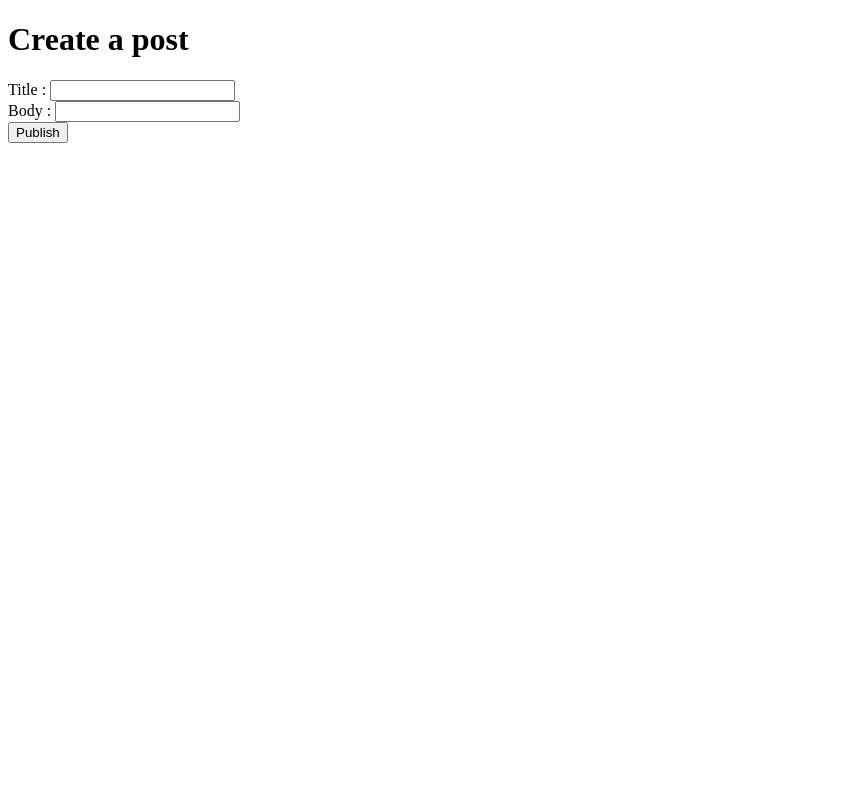
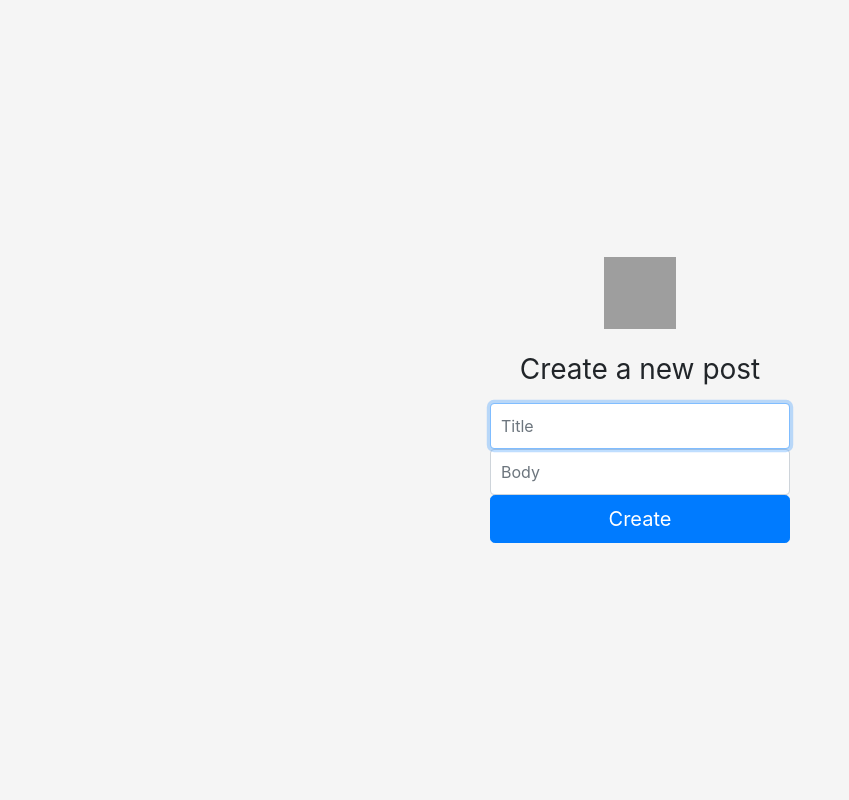
Before and after one commit to diegocasillas/dawn-framework, a PHP site: page /miniframework/app/views/posts/create.view.php in a window 1280 px wide. Shown: the whole page, without its empty margins (0-849 px from the left). Run offline with PHP 8.4, Linux system fonts and the light colour scheme; some libraries are stand-ins or nearby versions; grey boxes are pictures that could not be loaded.

Commit message:
Modify views

```diff
--- a/app/views/posts/create.view.php
+++ b/app/views/posts/create.view.php
@@ -1,21 +1,75 @@
 <!DOCTYPE html>
-<html>
+<html lang="en">
 <head>
-    <title>Create post</title>
+    <meta charset="UTF-8">
+    <meta name="viewport" content="width=device-width, initial-scale=1.0">
+    <meta http-equiv="X-UA-Compatible" content="ie=edge">
+    <title>Edit</title>
+    <link rel="stylesheet" href="http://localhost/miniframework/node_modules/bootstrap/dist/css/bootstrap.css">
+    <style>
+        html,
+body {
+  height: 100%;
+}
+
+body {
+  display: -ms-flexbox;
+  display: -webkit-box;
+  display: flex;
+  -ms-flex-align: center;
+  -ms-flex-pack: center;
+  -webkit-box-align: center;
+  align-items: center;
+  -webkit-box-pack: center;
+  justify-content: center;
+  padding-top: 40px;
+  padding-bottom: 40px;
+  background-color: #f5f5f5;
+}
+
+.form-signin {
+  width: 100%;
+  max-width: 330px;
+  padding: 15px;
+  margin: 0 auto;
+}
+.form-signin .checkbox {
+  font-weight: 400;
+}
+.form-signin .form-control {
+  position: relative;
+  box-sizing: border-box;
+  height: auto;
+  padding: 10px;
+  font-size: 16px;
+}
+.form-signin .form-control:focus {
+  z-index: 2;
+}
+.form-signin input[type="email"] {
+  margin-bottom: -1px;
+  border-bottom-right-radius: 0;
+  border-bottom-left-radius: 0;
+}
+.form-signin input[type="password"] {
+  margin-bottom: 10px;
+  border-top-left-radius: 0;
+  border-top-right-radius: 0;
+}
+    </style>
 </head>
-<body>
-    <h1>Create a post</h1>
 
-    <form action="/miniframework/posts" method="post">
-        <div>
-            Title : <input type="text" name="title">
-        </div>
-        <div>
-            Body : <input type="text" name="body">
-        </div>
-        <div>
-            <input type="submit" value="Publish">
-        </div>
+  <body class="text-center">
+    <form action="create" method="post" class="form-signin">
+      <img class="mb-4" src="https://files.gamebanana.com/img/ico/sprays/lmoa.png" alt="" width="72" height="72">
+      <h1 class="h3 mb-3 font-weight-normal">Create a new post</h1>
+      <label for="inputTitle" class="sr-only">Title</label>
+      <input type="text" name="title" id="inputTitle" class="form-control" placeholder="Title" autofocus >
+      <label for="inputBody" class="sr-only">Body</label>
+      <input type="text" name="body" id="inputBody" class="form-control" placeholder="Body">
+
+      <button class="btn btn-lg btn-primary btn-block" type="submit">Create</button>
     </form>
-</body>
+  </body>
+
 </html>
--- a/app/views/posts/index.view.php
+++ b/app/views/posts/index.view.php
@@ -21,8 +21,9 @@
         <form class="form-inline my-2 my-lg-0">
           <input class="form-control mr-sm-2" type="text" placeholder="Search" aria-label="Search">
           <button class="btn btn-success my-2 my-sm-0" type="submit">Search</button>
-          <a href="logout"><button class="btn btn-danger ml-2 my-2 my-sm-0">Logout</button></a>
         </form>
+          <a href="logout" class="btn btn-danger ml-2 my-2 my-sm-0">Logout</a>
+
       </div>
     </nav>
 
@@ -41,9 +42,8 @@
         <div class="row">
         <?php foreach ($posts as $post) : ?>
           <div class="col-md-4">
-            <h2><?php echo $post->title() ?></h2>
+            <h2><?php echo $post->title() ?> - <small class="text-muted"><?php echo $post->user()->username() ?></small></h2>
             <p><?php echo $post->body() ?></p>
-            <p><?php echo $post->user()->username() ?></p>
             <p><a class="btn btn-secondary" href="posts/<?php echo $post->id() ?>" role="button">View details &raquo;</a></p>
           </div>
         <?php endforeach ?>
--- a/app/views/posts/show.view.php
+++ b/app/views/posts/show.view.php
@@ -21,8 +21,8 @@
         <form class="form-inline my-2 my-lg-0">
           <input class="form-control mr-sm-2" type="text" placeholder="Search" aria-label="Search">
           <button class="btn btn-success my-2 my-sm-0" type="submit">Search</button>
-          <a href="logout"><button class="btn btn-danger ml-2 my-2 my-sm-0">Logout</button></a>
         </form>
+        <a href="logout" class="btn btn-danger ml-2 my-2 my-sm-0">Logout</a>
       </div>
     </nav>
 
@@ -30,11 +30,11 @@
 
 <div class="jumbotron">
         <div class="container">
-          <h1 class="display-3"><?php echo $post->title() ?></h1>
+          <h1 class="display-3"><?php echo $post->title() ?> - <small class="text-muted"><?php echo $post->user()->username() ?></small></h1>
           <p><?php echo $post->body() ?></p>
           <?php if (Auth::isOwner($post)) : ?>
             <p><a class="btn btn-primary btn-lg" href="<?php echo $post->id() ?>/edit" role="button">Edit &raquo;</a></p>
-        <?php endif ?>
+          <?php endif ?>
         </div>
       </div>
 
--- a/core/routes.php
+++ b/core/routes.php
@@ -12,7 +12,7 @@ Router::post('miniframework/register', 'RegisterController', 'register')->auth('
 
 Router::get('miniframework/posts', 'PostController', 'index')->auth('authenticated');
 Router::get('miniframework/posts/create', 'PostController', 'create')->auth('authenticated');
-Router::post('miniframework/posts', 'PostController', 'store')->auth('authenticated');
+Router::post('miniframework/posts/create', 'PostController', 'store')->auth('authenticated');
 
 Router::get('miniframework/posts/{id}', 'PostController', 'show')->auth('authenticated');
 Router::post('miniframework/posts/{id}', 'CommentController', 'store')->auth('authenticated');
@@ -20,6 +20,10 @@ Router::post('miniframework/posts/{id}/vote', 'PostController', 'vote')->auth('a
 
 Router::get('miniframework/posts/{id}/edit', 'PostController', 'edit')->auth('owner');
 Router::post('miniframework/posts/{id}/edit', 'PostController', 'update')->auth('owner');
+
+Router::get('miniframework/users/{id}', 'UserController', 'show')->auth('authenticated');
+Router::get('miniframework/users/{id}/edit', 'UserController', 'edit')->auth('owner');
+Router::post('miniframework/users/{id}/edit', 'UserController', 'edit')->auth('owner');
 
 // return $routes = [
 //     '' => [
```
